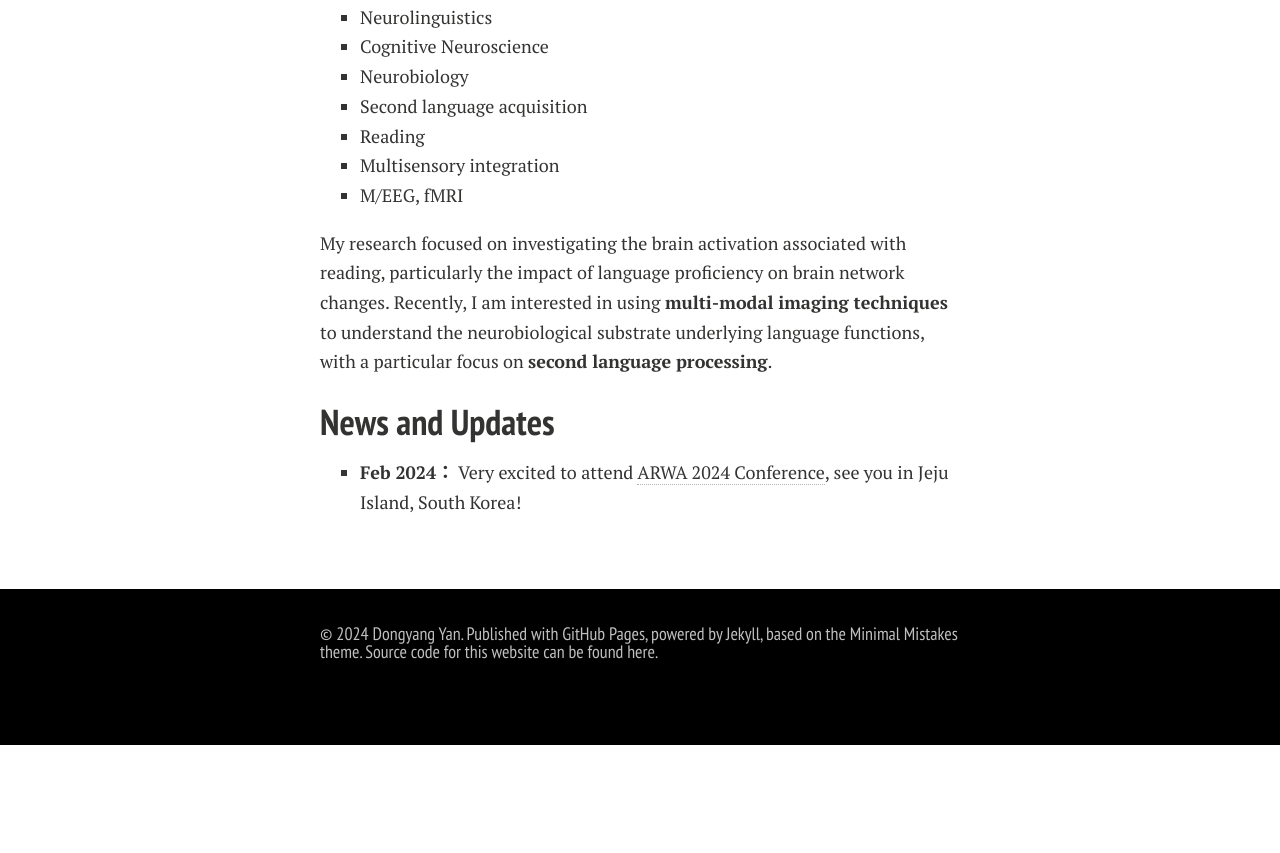
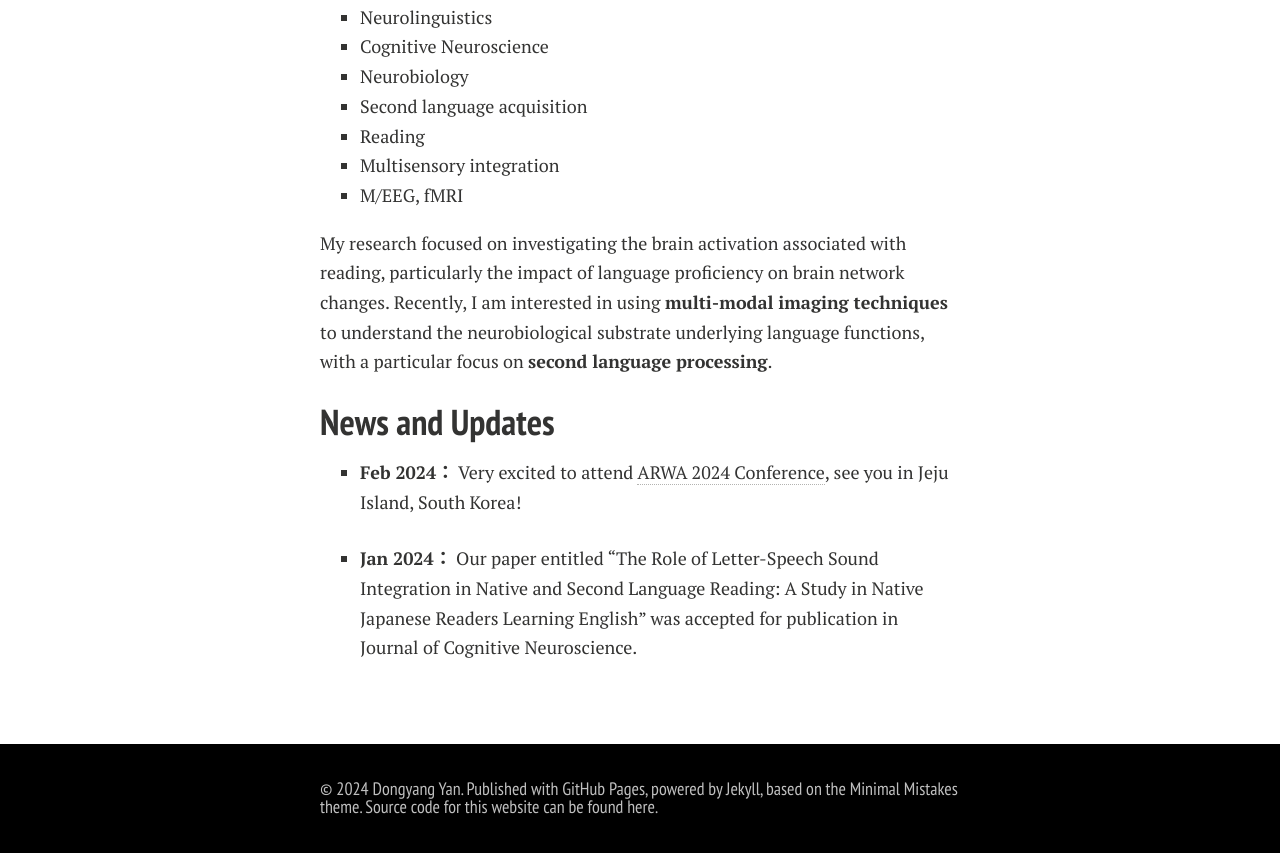
Before and after one commit to ydyxj/ydyxj.github.io, a Jekyll site: the page built from index.md, in a window 1280 px wide and 900 px high, scrolled down 746 px. Shown: the top 853 px of the window. Built offline with Jekyll 4.4.1, drawn with Linux system fonts in a browser that asks for light colours; nearby versions of some CDN libraries; comment, search, counter and statistics services are not loaded; a style sheet for code colours, icons or effects is not loaded; our own code applies the rules of GitHub Pages for plain Markdown files; before the commit the page ends 1491 px from its top, so only the background shows below that.

Commit message:
Add files via upload

```diff
--- a/index.md
+++ b/index.md
@@ -38,3 +38,5 @@ My research focused on investigating the brain activation associated with readin
 ## News and Updates
 
 - **Feb 2024：** Very excited to attend [ARWA 2024 Conference](https://www.arwasia.org/arwa-2024), see you in Jeju Island, South Korea!
+
+- **Jan 2024：** Our paper entitled “The Role of Letter-Speech Sound Integration in Native and Second Language Reading: A Study in Native Japanese Readers Learning English” was accepted for publication in Journal of Cognitive Neuroscience.
```
